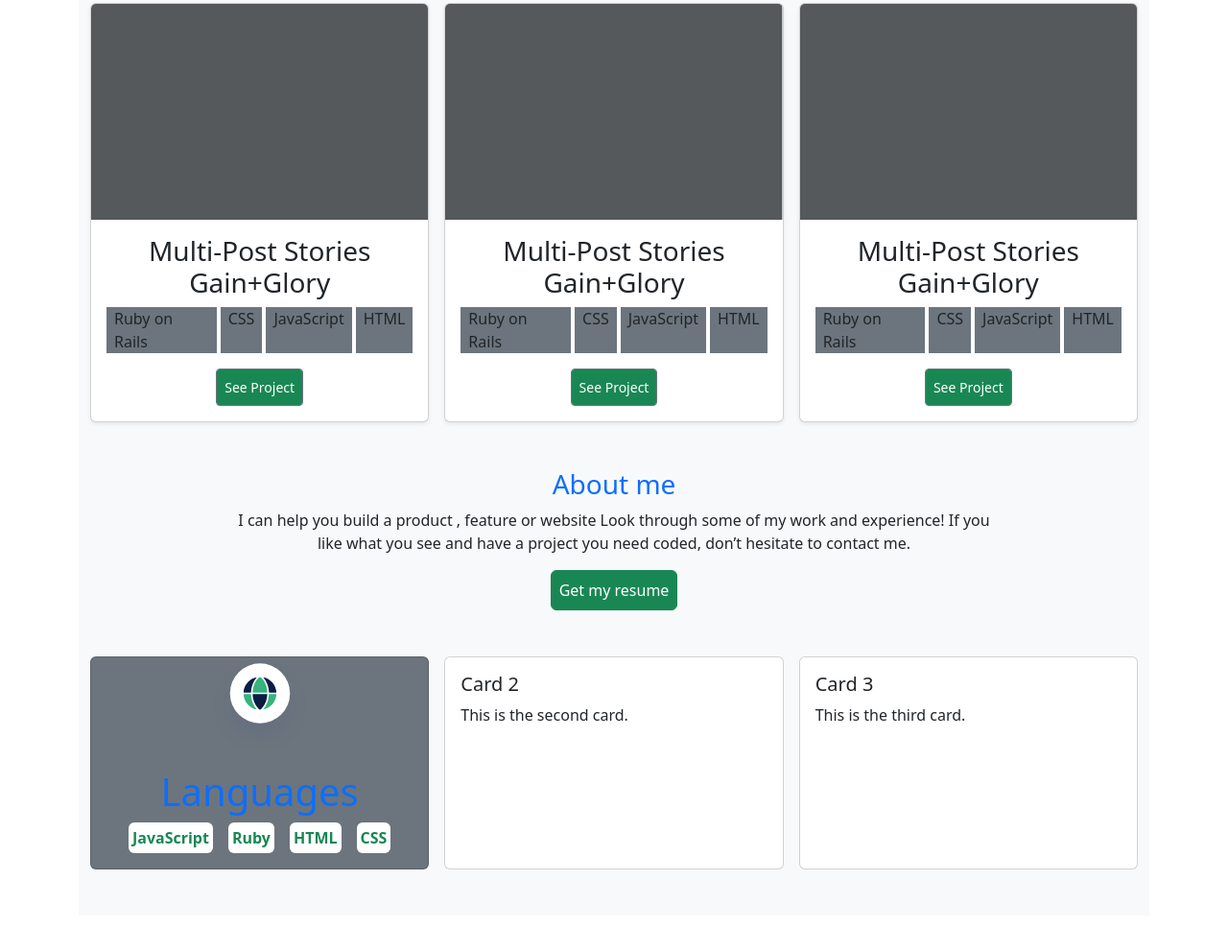
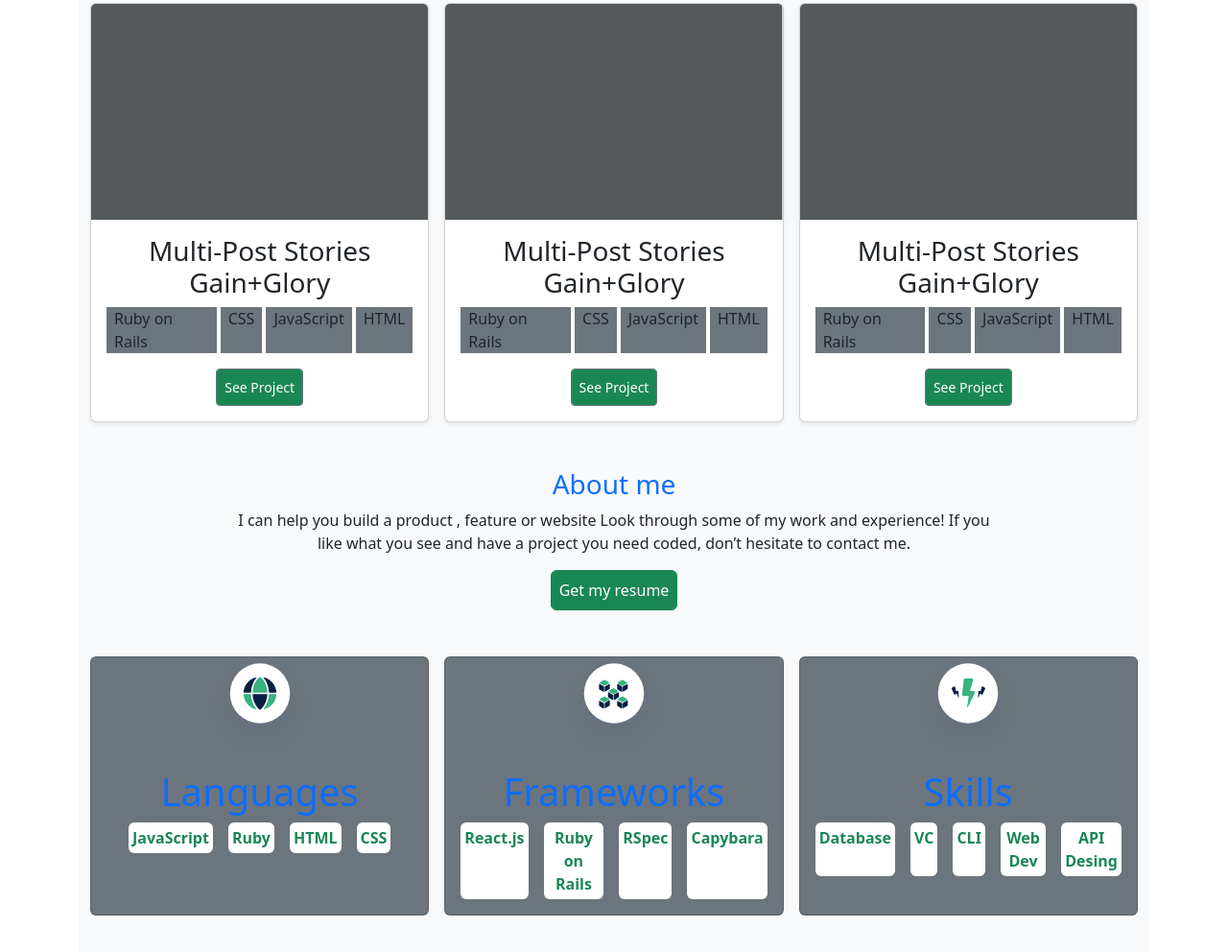
Before and after one commit to diarisdiakite/microverse-bootstrap, a website: page index.html in a window 1280 px wide. Shown: the part 900-1892 px from the top of the page at 96% size. Before the commit the page ends 1854 px from the top, so only its background shows below. Drawn offline with nearby package versions, Linux system fonts and the light colour scheme.

Commit message:
Finish the AboutMySelf section

```diff
--- a/index.html
+++ b/index.html
@@ -195,16 +195,29 @@
             </ul>
           </div>
         </div>
-        <div class="card col">
+        <div class="card col bg-secondary text-center d-flex-column align-items-center">
+          <img src="img/icon-frameworks.svg" alt="languages icon" width="100px" height="100px">
           <div class="card-body">
-            <h5 class="card-title">Card 2</h5>
-            <p class="card-text">This is the second card.</p>
+            <h3 class="card-title text-primary fs-1">Frameworks</h3>
+            <ul class="card-text d-flex justify-content-center gap-3 list-unstyled">
+              <li class="bg-white p-1 text-success fw-bold rounded">React.js</li>
+              <li class="bg-white p-1 text-success fw-bold rounded">Ruby on Rails</li>
+              <li class="bg-white p-1 text-success fw-bold rounded">RSpec</li>
+              <li class="bg-white p-1 text-success fw-bold rounded">Capybara</li>
+            </ul>
           </div>
         </div>
-        <div class="card col">
+        <div class="card col bg-secondary text-center d-flex-column align-items-center">
+          <img src="img/icon-skills.svg" alt="languages icon" width="100px" height="100px">
           <div class="card-body">
-            <h5 class="card-title">Card 3</h5>
-            <p class="card-text">This is the third card.</p>
+            <h3 class="card-title text-primary fs-1">Skills</h3>
+            <ul class="card-text d-flex justify-content-center gap-3 list-unstyled">
+                <li class="bg-white p-1 text-success fw-bold rounded">Database</li>
+                <li class="bg-white p-1 text-success fw-bold rounded">VC</li>
+                <li class="bg-white p-1 text-success fw-bold rounded">CLI</li>
+                <li class="bg-white p-1 text-success fw-bold rounded">Web Dev</li>
+                <li class="bg-white p-1 text-success fw-bold rounded">API Desing</li>
+            </ul>
           </div>
         </div>
       </div>
```
